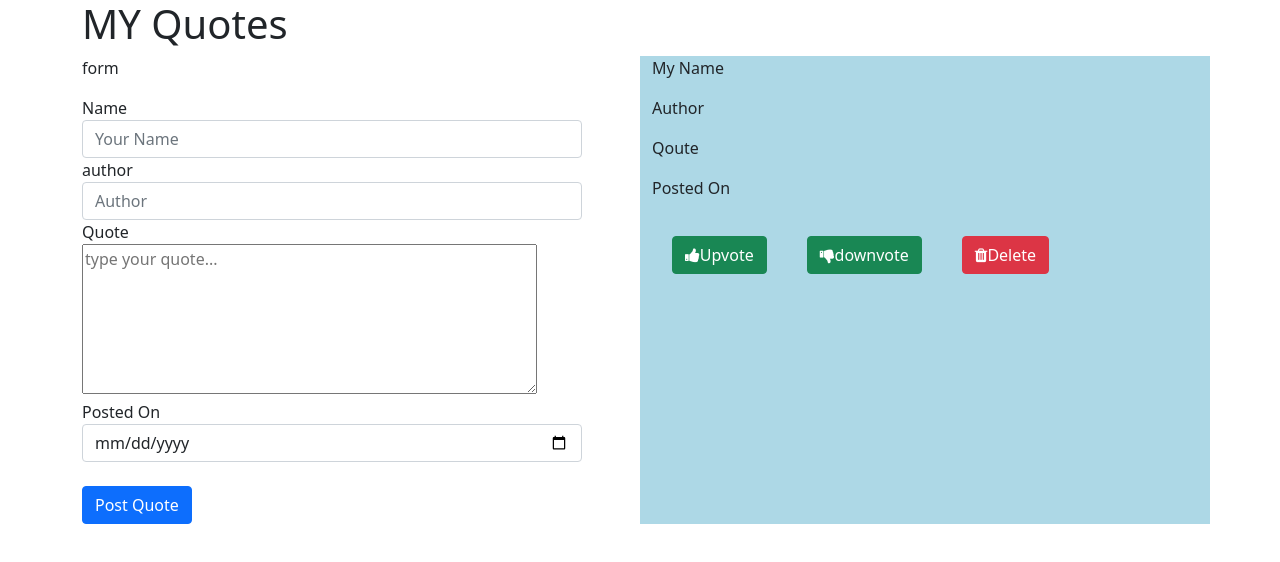
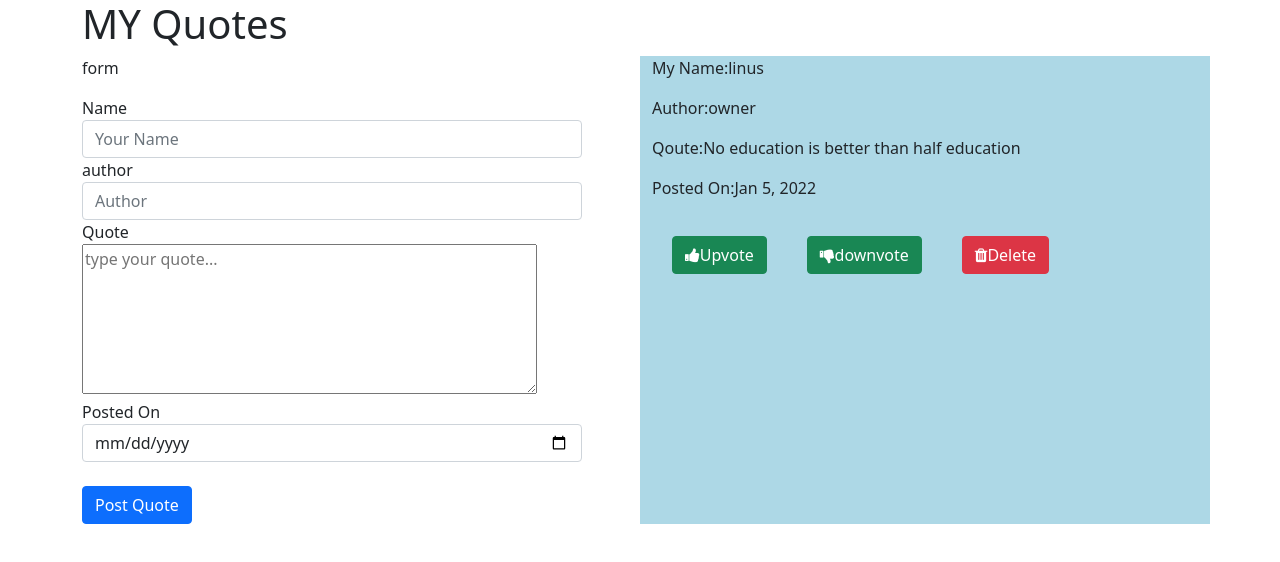
Before and after one commit to Lenus254/Quotes-app, an Angular app: page / in a window 1280 px wide. Shown: the top 562 px of the page. Built offline with nearby package versions, Linux system fonts and the light colour scheme.

Commit message:
created a sample quote and dispayed on the browser using ngFor directive in the component

```diff
--- a/src/app/quote.ts
+++ b/src/app/quote.ts
@@ -1,2 +1,5 @@
 export class Quote {
+    constructor(public name:string,public author:string,public quote:string,public dateposted:Date){
+
+    }
 }
--- a/src/app/quote/quote.component.html
+++ b/src/app/quote/quote.component.html
@@ -5,11 +5,11 @@
         <div class="col-md-6">
     <app-form></app-form>
 </div>
-<div class="col-md-6 section">
-    <p>My Name</p>
-    <p>Author</p>
-    <p>Qoute</p>
-    <p>Posted On</p>
+<div class="col-md-6 section" *ngFor="let quote of quote">
+    <p>My Name:{{quote.name}}</p>
+    <p>Author:{{quote.author}}</p>
+    <p>Qoute:{{quote.quote}}</p>
+    <p>Posted On:{{quote.dateposted|date}}</p>
     <div >
         <button id="vbuttons" class="btn btn-success"><i class="fa fa-thumbs-up"></i>Upvote</button>
         <button id="vbuttons" class="btn btn-success"><i class="fa fa-thumbs-down"></i>downvote</button>
--- a/src/app/quote/quote.component.ts
+++ b/src/app/quote/quote.component.ts
@@ -1,4 +1,5 @@
 import { Component, OnInit } from '@angular/core';
+import { Quote } from '../quote';
 
 @Component({
   selector: 'app-quote',
@@ -7,6 +8,8 @@ import { Component, OnInit } from '@angular/core';
 })
 export class QuoteComponent implements OnInit {
 
+  quote:Quote[]=[new Quote("linus","owner","No education is better than half education",new Date())]
+
   constructor() { }
 
   ngOnInit(): void {
```
